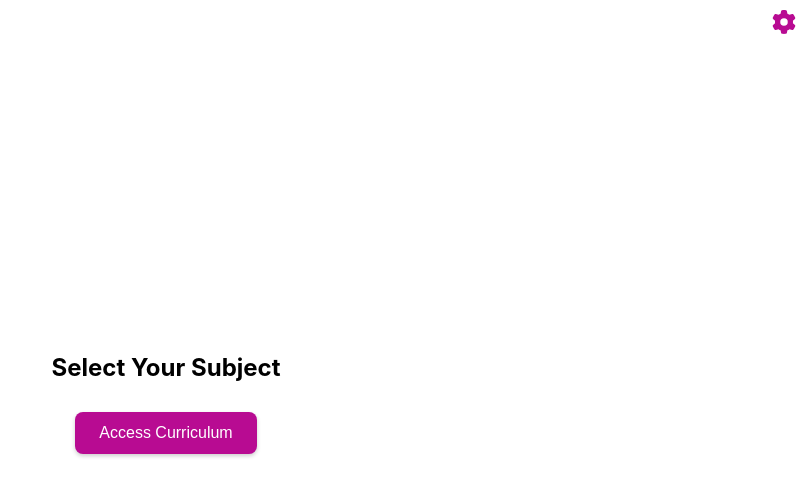
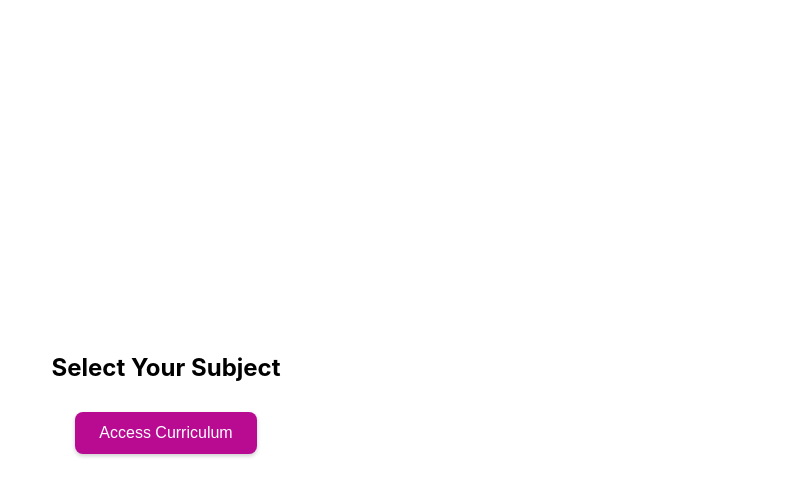
Before and after one commit to danlei2008/p3, a React (Create React App) app: page /subject-drive in a window 1280 px wide. Shown: the top 496 px of the page, without its empty margins (474-1280 px from the left). Built offline with nearby package versions, Linux system fonts and the light colour scheme.

Commit message:
Update SubjectDrive.jsx

```diff
--- a/src/pages/SubjectDrive.jsx
+++ b/src/pages/SubjectDrive.jsx
@@ -37,7 +37,8 @@ const SubjectDrive = () => {
             width: '100%',
             position: 'relative'
         }}>
-            {/* ⚙️ 톱니바퀴 */}
+            {/* ⚙️ 톱니바퀴 (Only for Full Drive users) */}
+            {isFullDriveUser && (
                 <div style={{ position: 'absolute', top: '10px', right: '10px' }}>
                     <FontAwesomeIcon
                         icon={faCog}
@@ -64,6 +65,7 @@ const SubjectDrive = () => {
                         </div>
                     )}
                 </div>
+            )}
 
             {/* 타이틀 */}
             <h1 style={{
```
Lines whose indentation alone changed are shown as unchanged.
